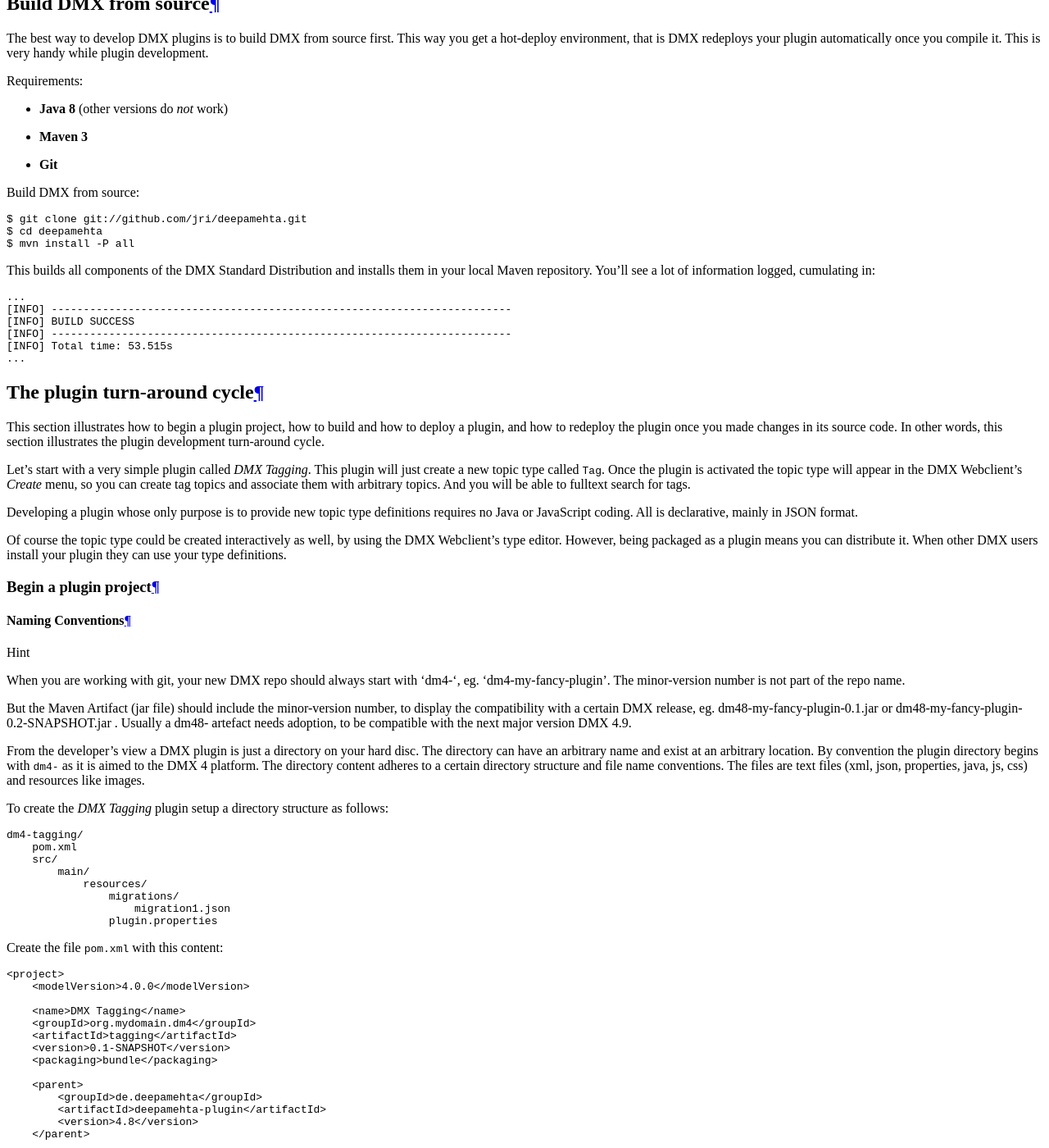
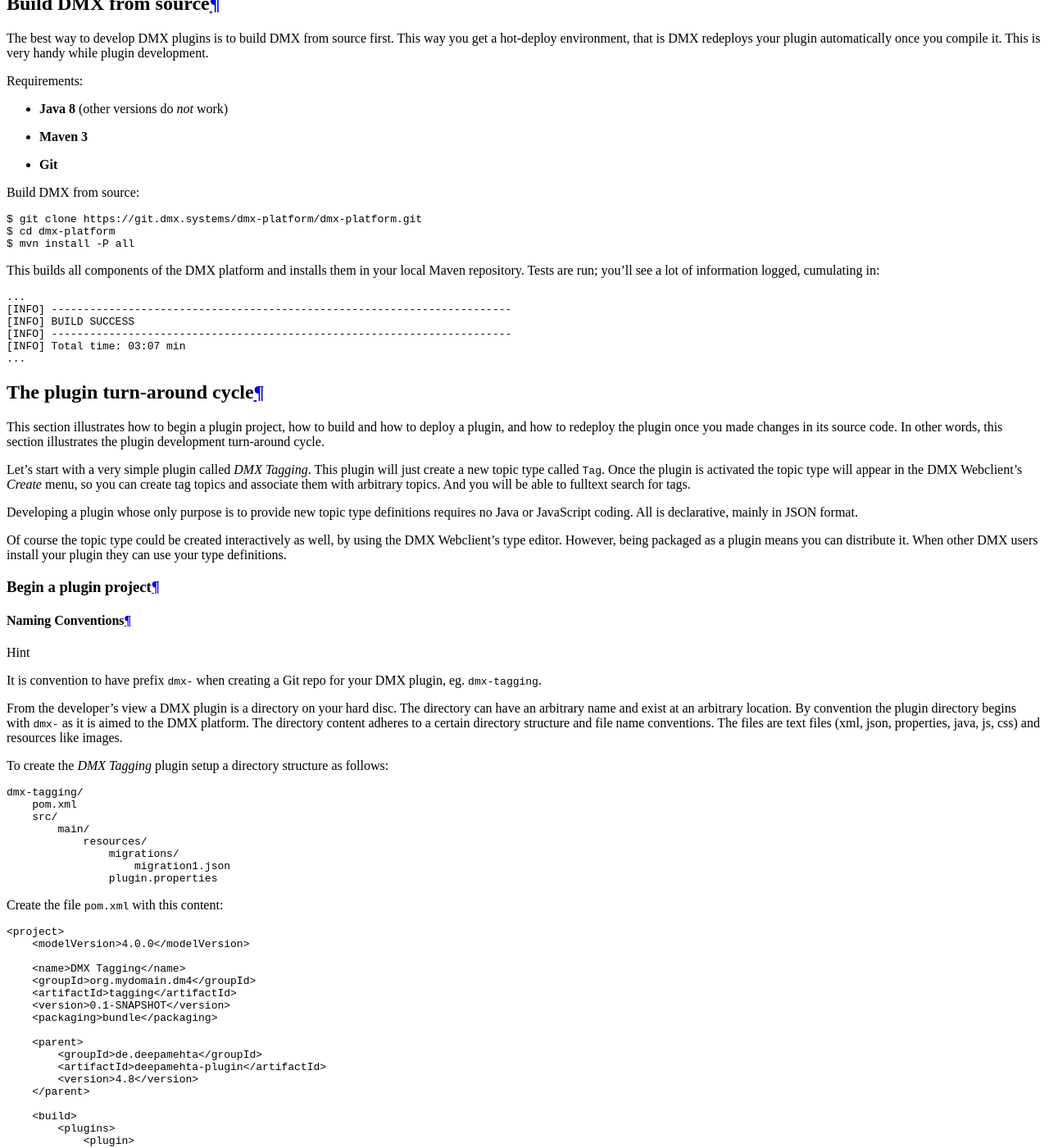
Before and after one commit to dmx-systems/dmx-documentation, a Sphinx documentation site: the page built from docs/devel.rst, in a window 1280 px wide and 1400 px high, scrolled down 955 px. Shown: the whole window at 82% size. Built offline with Sphinx 7.4.7 and the Read the Docs theme 2.0.0, drawn with Linux system fonts in a browser that asks for light colours; some of the changed text lies outside the part shown.

Commit message:
Dev guide: update DM4 -> DMX
See dmx-platform/dmx-platform#375

```diff
--- a/docs/devel.rst
+++ b/docs/devel.rst
@@ -22,11 +22,11 @@
 
 .. code-block:: bash
 
-    $ git clone git://github.com/jri/deepamehta.git
-    $ cd deepamehta
+    $ git clone https://git.dmx.systems/dmx-platform/dmx-platform.git
+    $ cd dmx-platform
     $ mvn install -P all
 
-This builds all components of the DMX Standard Distribution and installs them in your local Maven repository. You'll see a lot of information logged, cumulating in:
+This builds all components of the DMX platform and installs them in your local Maven repository. Tests are run; you'll see a lot of information logged, cumulating in:
 
 .. code-block:: text
 
@@ -34,7 +34,7 @@
     [INFO] ------------------------------------------------------------------------
     [INFO] BUILD SUCCESS
     [INFO] ------------------------------------------------------------------------
-    [INFO] Total time: 53.515s
+    [INFO] Total time: 03:07 min
     ...
 
 ****************************
@@ -57,21 +57,15 @@
 
 .. hint::
 
-    When you are working with git, your new DMX repo should always start with 'dm4-',
-    eg. 'dm4-my-fancy-plugin'. The minor-version number is not part of the repo name.
+    It is convention to have prefix ``dmx-`` when creating a Git repo for your DMX plugin, eg. ``dmx-tagging``.
 
-    But the Maven Artifact (jar file) should include the minor-version number, to display the
-    compatibility with a certain DMX release, eg. dm48-my-fancy-plugin-0.1.jar or
-    dm48-my-fancy-plugin-0.2-SNAPSHOT.jar . Usually a dm48- artefact needs adoption, to be
-    compatible with the next major version DMX 4.9.
-
-From the developer's view a DMX plugin is just a directory on your hard disc. The directory can have an arbitrary name and exist at an arbitrary location. By convention the plugin directory begins with ``dm4-`` as it is aimed to the DMX 4 platform. The directory content adheres to a certain directory structure and file name conventions. The files are text files (xml, json, properties, java, js, css) and resources like images.
+From the developer's view a DMX plugin is a directory on your hard disc. The directory can have an arbitrary name and exist at an arbitrary location. By convention the plugin directory begins with ``dmx-`` as it is aimed to the DMX platform. The directory content adheres to a certain directory structure and file name conventions. The files are text files (xml, json, properties, java, js, css) and resources like images.
 
 To create the *DMX Tagging* plugin setup a directory structure as follows:
 
 .. code-block:: text
 
-    dm4-tagging/
+    dmx-tagging/
         pom.xml
         src/
             main/
@@ -143,8 +137,8 @@
 
 .. code-block:: text
 
-    dm4.plugin.activate_after=de.deepamehta.webclient
-    dm4.plugin.model_version=1
+    dmx.plugin.model_version = 1
+    dmx.plugin.dependencies = systems.dmx.webclient
 
 Setup for Hot-Deployment
 ========================
@@ -218,7 +212,7 @@
 
 .. code-block:: bash
 
-    $ cd dm4-tagging
+    $ cd dmx-tagging
     $ mvn clean package
 
 This builds the plugin. After some seconds you'll see:
@@ -410,19 +404,19 @@
 Plugin configuration
 ====================
 
-If your plugin comes with its own data model you must tell DMX the data model version it relies on. To do so, set the ``dm4.plugin.model_version`` configuration property in the ``plugin.properties`` file, e.g.:
+If your plugin comes with its own data model you must tell DMX the data model version it relies on. To do so, set the ``dmx.plugin.model_version`` configuration property in the ``plugin.properties`` file, e.g.:
 
 .. code-block:: text
 
-    dm4.plugin.model_version=2
+    dmx.plugin.model_version = 2
 
-DMX's migration machinery takes charge of running the plugin's migrations up to that configured number. If your plugin comes with no data model, you can specify ``0`` resp. omit the ``dm4.plugin.model_version`` property as ``0`` is its default value.
+DMX's migration machinery takes charge of running the plugin's migrations up to that configured number. If your plugin comes with no data model, you can specify ``0`` resp. omit the ``dmx.plugin.model_version`` property as ``0`` is its default value.
 
 Usually each plugin has its own ``plugin.properties`` file. It allows the developer to configure certain aspects of the plugin. The name of the ``plugin.properties`` file and its path within the plugin directory is fixed:
 
 .. code-block:: text
 
-    dm4-myplugin/src/main/resources/plugin.properties
+    dmx-myplugin/src/main/resources/plugin.properties
 
 If no ``plugin.properties`` file is present, the default configuration values apply.
 
@@ -452,13 +446,13 @@
 
 .. code-block:: text
 
-    dm4-myplugin/
+    dmx-myplugin/
         src/
             main/
                 java/
                     org/
                         mydomain/
-                            deepamehta4/
+                            dmx/
                                 myplugin/
                                     migrations/
                                         Migration2.java
@@ -471,9 +465,9 @@
                         migration6.json
                     plugin.properties
 
-This example plugin would have set ``dm4.plugin.model_version`` to 6 (configured in ``plugin.properties``), so 6 migrations are involved. 4 are declarative and 2 are imperative here.
+This example plugin would have set ``dmx.plugin.model_version`` to 6 (configured in ``plugin.properties``), so 6 migrations are involved. 4 are declarative and 2 are imperative here.
 
-Important: for each number between 1 and ``dm4.plugin.model_version`` exactly one migration file must exist. That is *either* a declarative migration file *or* an imperative migration file.
+Important: for each number between 1 and ``dmx.plugin.model_version`` exactly one migration file must exist. That is *either* a declarative migration file *or* an imperative migration file.
 
 It would be invalid if for a given number a) no migration file exists, or b) two migration files exist (one declarative and one imperative). In these cases the DMX migration machinery throws an error and the plugin is not activated.
 
@@ -555,7 +549,7 @@
 
 An imperative migration is a Java class that is derived from ``de.deepamehta.core.service.Migration`` and that overrides the ``run()`` method. The ``run()`` method is called by DMX to run the migration.
 
-Within the migration you have access to the DMX *Core Service* through the ``dm4`` object. By the means of the Core Service you can perform arbitrary database operations. Typically this involves importing further objects from the ``de.deepamehta.core`` API.
+Within the migration you have access to the DMX *Core Service* through the ``dmx`` object. By the means of the Core Service you can perform arbitrary database operations. Typically this involves importing further objects from the ``de.deepamehta.core`` API.
 
 As an example see a migration that comes with the *DMX Topicmaps* plugin:
 
@@ -570,9 +564,10 @@
 
         @Override
         public void run() {
-            TopicType type = dm4.getTopicType("dm4.topicmaps.topicmap");
-            type.addAssocDef(mf.newAssociationDefinitionModel("dm4.core.composition_def",
-                "dm4.topicmaps.topicmap", "dm4.topicmaps.state", "dm4.core.one", "dm4.core.one"));
+            TopicType type = dmx.getTopicType("dmx.topicmaps.topicmap");
+            type.addCompDef(mf.newCompDefModel(
+                "dmx.topicmaps.topicmap", "dmx.topicmaps.state", "dmx.core.one")
+            );
         }
     }
 
@@ -605,7 +600,7 @@
 
 .. code-block:: text
 
-    dm4-mycoolplugin/
+    dmx-mycoolplugin/
         src/
             main/
                 java/
@@ -742,11 +737,11 @@
 
 A DMX plugin can define *one* service interface at most. More than one service interface is not supported.
 
-As an example see the *Topicmaps* plugin (part of the DMX Standard Distribution):
+As an example see the *Topicmaps* plugin (part of the DMX platform):
 
 .. code-block:: text
 
-    dm4-topicmaps/
+    dmx-topicmaps/
         src/
             main/
                 java/
@@ -885,7 +880,7 @@
 
 The single argument of the 2 ``serviceArrived`` and ``serviceGone`` hooks is the respective service object, declared generically just as ``PluginService``. (Remember, ``PluginService`` is the common base interface for all plugin services.) So casting is required. In ``serviceArrived`` you typically store the service object in a private instance variable. In ``serviceGone`` you typically set the instance variable to ``null`` in order to release the service object.
 
-As an example, see how the *Workspaces* plugin (part of the DMX Standard Distribution) consumes the *Facets* service:
+As an example, see how the *Workspaces* plugin (part of the DMX platform) consumes the *Facets* service:
 
 .. code-block:: java
 
@@ -941,7 +936,7 @@
 
 * Annotate service method parameters with ``@PathParam`` to map URI template parameters to service method parameters.
 
-As an example let's see how the *Topicmaps* plugin (part of the DMX Standard Distribution) annotates its main class and service methods:
+As an example let's see how the *Topicmaps* plugin (part of the DMX platform) annotates its main class and service methods:
 
 .. code-block:: java
 
```
